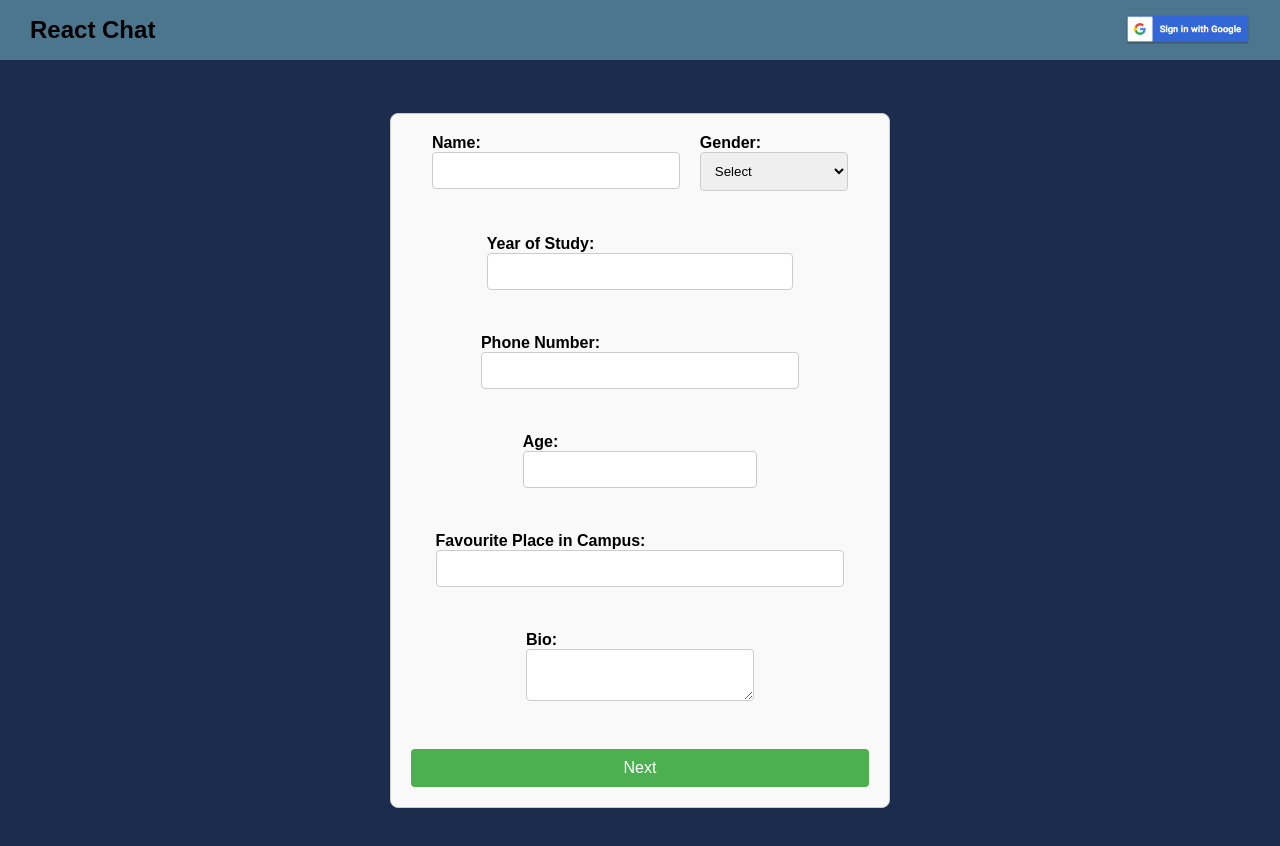
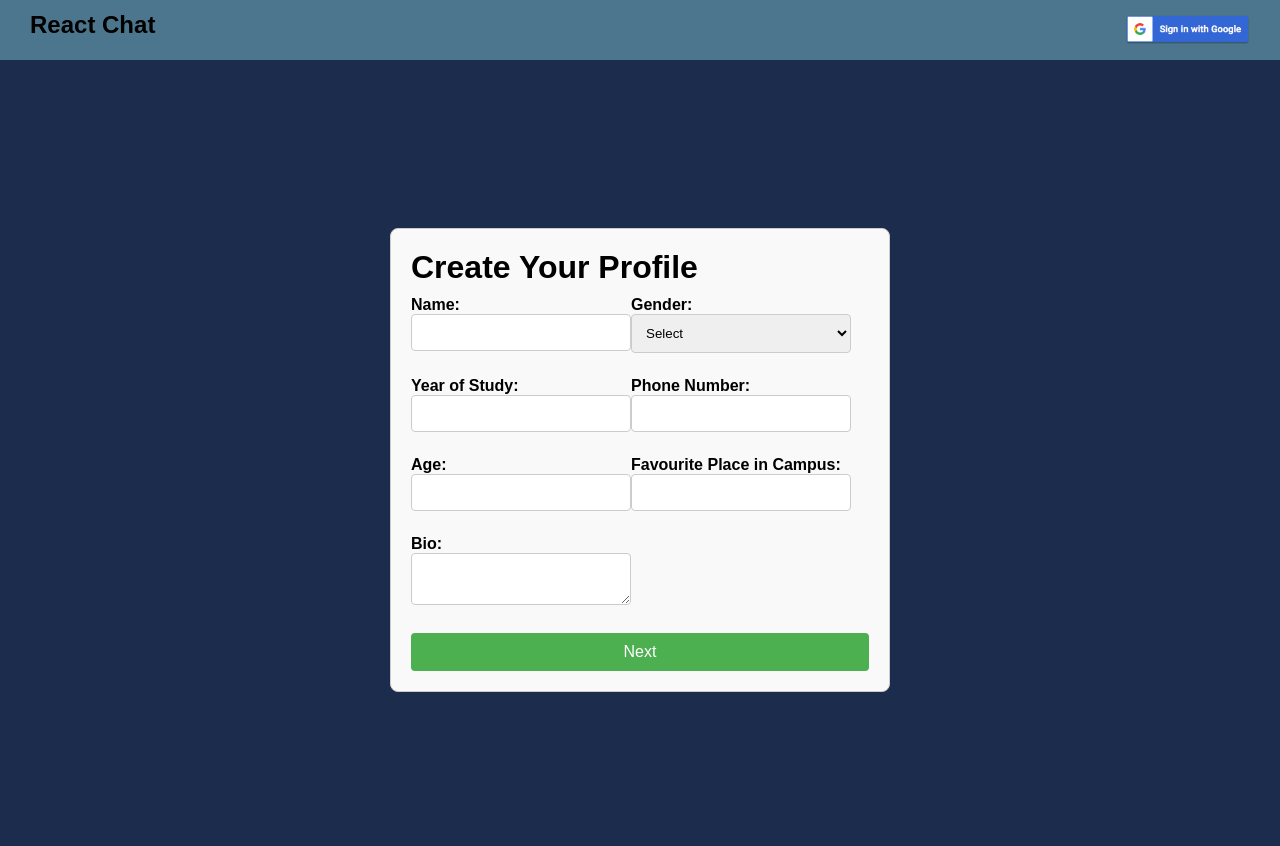
Before and after one commit to Abhayraj-13/BlindMilap, a React (Create React App) app in the folder Frontend/: page / in a window 1280 px wide. Shown: the top 846 px of the page. Built offline with nearby package versions, Linux system fonts and the light colour scheme; no server answers.

Commit message:
arranged avatar to right side and adjusted labels

```diff
--- a/Frontend/src/components/AvatarComponent/AvatarComponent.css
+++ b/Frontend/src/components/AvatarComponent/AvatarComponent.css
@@ -12,16 +12,18 @@ html{
   }
 label{
     color:black;
+    gap:40px;
+    width:220px;
 }
   h1 {
+    margin-bottom: 10px;
     color: black;
   }
 
   form {
     display: flex;
     flex-wrap: wrap;
-    gap: 20px;
-    justify-content: center;
+    justify-content: left;
     color: white;
   }
 
@@ -29,6 +31,13 @@ label{
     color: white;
   }
 
+  .avatar-preview{
+    background-color: white;
+    border-radius: 30px;
+    position:absolute;
+    left:73%;
+    top: 25%;
+  }
   img {
     width: 250px;
     height: 250px;
--- a/Frontend/src/components/AvatarComponent/AvatarComponent.js
+++ b/Frontend/src/components/AvatarComponent/AvatarComponent.js
@@ -4,14 +4,14 @@ import './AvatarComponent.css';
 
 const AvatarGenerator = ({ onSubmit }) => {
   const options = {
-    topType: ["NoHair", "Eyepatch", "Hat", "Hijab", "Turban", "WinterHat1", "WinterHat2", "WinterHat3", "WinterHat4", "LongHairBigHair", "LongHairBob", "LongHairBun", "LongHairCurly", "LongHairCurvy", "LongHairDreads", "LongHairFrida", "LongHairFro", "LongHairFroBand", "LongHairNotTooLong", "LongHairShavedSides", "LongHairMiaWallace", "LongHairStraight", "LongHairStraight2", "LongHairStraightStrand", "ShortHairDreads01", "ShortHairDreads02", "ShortHairFrizzle", "ShortHairShaggyMullet", "ShortHairShortCurly", "ShortHairShortFlat", "ShortHairShortRound", "ShortHairShortWaved", "ShortHairSides", "ShortHairTheCaesar", "ShortHairTheCaesarSidePart"],
+    topType: ["ShortHairShortFlat", "Eyepatch", "Hat", "Hijab", "Turban", "WinterHat1", "WinterHat2", "WinterHat3", "WinterHat4", "LongHairBigHair", "LongHairBob", "LongHairBun", "LongHairCurly", "LongHairCurvy", "LongHairDreads", "LongHairFrida", "LongHairFro", "LongHairFroBand", "LongHairNotTooLong", "LongHairShavedSides", "LongHairMiaWallace", "LongHairStraight", "LongHairStraight2", "LongHairStraightStrand", "ShortHairDreads01", "ShortHairDreads02", "ShortHairFrizzle", "ShortHairShaggyMullet", "ShortHairShortCurly", "NoHair", "ShortHairShortRound", "ShortHairShortWaved", "ShortHairSides", "ShortHairTheCaesar", "ShortHairTheCaesarSidePart"],
     accessoriesType: ["Blank", "Kurt", "Prescription01", "Prescription02", "Round", "Sunglasses", "Wayfarers"],
     facialHairType: ["Blank", "BeardMedium", "BeardLight", "BeardMagestic", "MoustacheFancy", "MoustacheMagnum"],
     facialHairColor: ["Auburn", "Black", "Blonde", "BlondeGolden", "Brown", "BrownDark", "Platinum", "Red"],
-    clotheType: ["BlazerShirt", "BlazerSweater", "CollarSweater", "GraphicShirt", "Hoodie", "Overall", "ShirtCrewNeck", "ShirtScoopNeck", "ShirtVNeck"],
-    eyeType: ["Close", "Cry", "Default", "Dizzy", "EyeRoll", "Happy", "Hearts", "Side", "Squint", "Surprised", "Wink", "WinkWacky"],
-    eyebrowType: ["Angry", "AngryNatural", "Default", "DefaultNatural", "FlatNatural", "RaisedExcited", "RaisedExcitedNatural", "SadConcerned", "SadConcernedNatural", "UnibrowNatural", "UpDown", "UpDownNatural"],
-    mouthType: ["Concerned", "Default", "Disbelief", "Eating", "Grimace", "Sad", "ScreamOpen", "Serious", "Smile", "Tongue", "Twinkle", "Vomit"],
+    clotheType: ["Hoodie", "BlazerSweater", "CollarSweater", "GraphicShirt", "BlazerShirt", "Overall", "ShirtCrewNeck", "ShirtScoopNeck", "ShirtVNeck"],
+    eyeType: ["Wink", "Cry", "Default", "Dizzy", "EyeRoll", "Happy", "Hearts", "Side", "Squint", "Surprised", "Close", "WinkWacky"],
+    eyebrowType: ["DefaultNatural", "AngryNatural", "Default", "Angry", "FlatNatural", "RaisedExcited", "RaisedExcitedNatural", "SadConcerned", "SadConcernedNatural", "UnibrowNatural", "UpDown", "UpDownNatural"],
+    mouthType: ["Smile", "Default", "Disbelief", "Eating", "Grimace", "Sad", "ScreamOpen", "Serious", "Concerned ", "Tongue", "Twinkle", "Vomit"],
     skinColor: ["Tanned", "Yellow", "Pale", "Light", "Brown", "DarkBrown", "Black"],
     hairColor: ["Auburn", "Black", "Blonde", "BlondeGolden", "Brown", "BrownDark", "PastelPink", "Platinum", "Red", "SilverGray"],
     hatColor: ["Black", "Blue01", "Blue02", "Blue03", "Gray01", "Gray02", "Heather", "PastelBlue", "PastelGreen", "PastelOrange", "PastelRed", "PastelYellow", "Pink", "Red", "White"],
--- a/Frontend/src/components/CreateProfile/CreateProfile.css
+++ b/Frontend/src/components/CreateProfile/CreateProfile.css
@@ -1,3 +1,4 @@
+
 .form-container {
     max-width: 500px;
     margin: 0 auto;
--- a/Frontend/src/components/CreateProfile/CreateProfile.js
+++ b/Frontend/src/components/CreateProfile/CreateProfile.js
@@ -67,6 +67,7 @@ const CreateProfile = () => {
     <div className="form-container">
       {!showAvatar ? (
         <form onSubmit={handleNext}>
+        <h1>Create Your Profile</h1>
           <label>
             Name:
             <input type="text" name="name" value={formData.name} onChange={handleChange} required />
```
